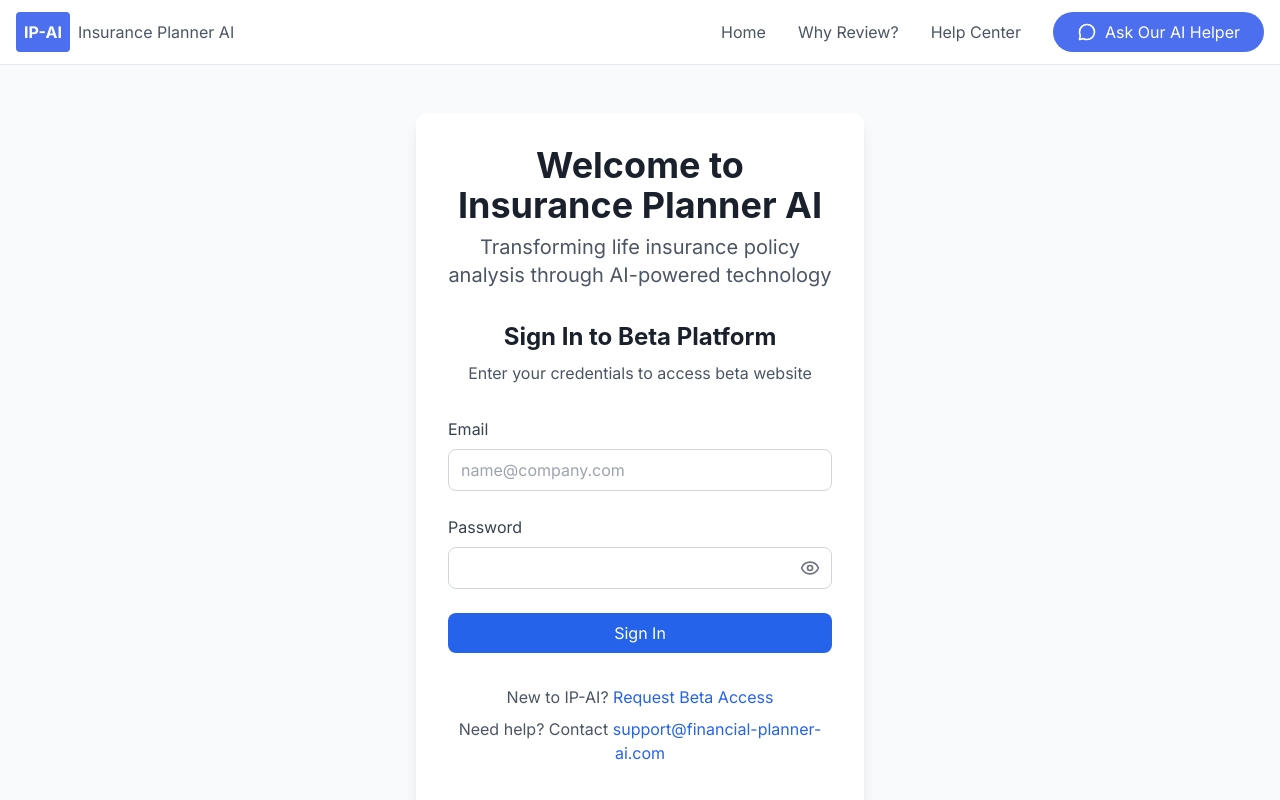
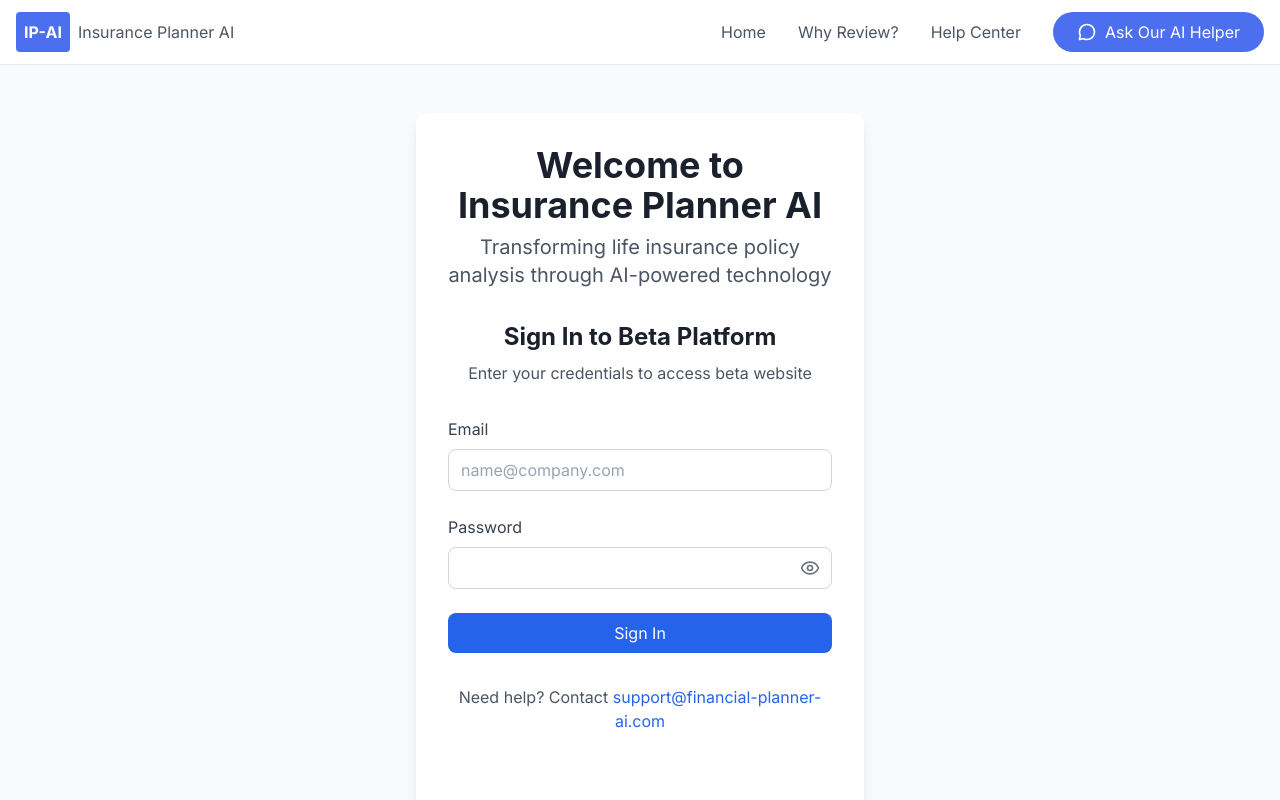
Before and after one commit to itsgabeover/dashboard-copy, a Next.js app: page /login in a window 1280 px wide. Shown: the top 800 px of the page. Built offline with nearby package versions, Linux system fonts and the light colour scheme.

Commit message:
Update page.tsx

```diff
--- a/app/login/page.tsx
+++ b/app/login/page.tsx
@@ -142,12 +142,7 @@ export default function LoginPage() {
 
           {/* Footer Links */}
           <div className="mt-8 text-center space-y-2">
-            <p className="text-gray-600">
-              New to IP-AI?{' '}
-              <a href="#" className="text-blue-600 hover:underline">
-                Request Beta Access
-              </a>
-            </p>
+
             <p className="text-gray-600">
               Need help? Contact{' '}
               <a
```
